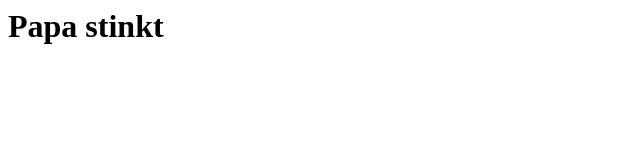
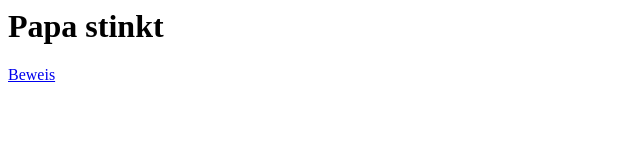
Before and after one commit to BenProgrammieren/papa-lol, a plain HTML site: page index.html in a window 1280 px wide. Shown: the full height of the page, 0-640 px from the left. Drawn offline with Linux system fonts and the light colour scheme.

Commit message:
v.1.1
beweis

Co-Authored-By: DocSmitt <99555963+docsmitt@users.noreply.github.com>
Co-Authored-By: Ben  <99504162+bentendo82@users.noreply.github.com>

```diff
--- a/index.html
+++ b/index.html
@@ -1,2 +1,3 @@
 <title> Papa smells </title>
 <h1>Papa stinkt</h1>
+<a href="https://petpicazzo.de/products/haustierportrait-gentleman-poster?currency=EUR&variant=43609884754188&utm_medium=cpc&utm_source=google&utm_campaign=Google%20Shopping&gclid=EAIaIQobChMIl-XIuJj3_AIVUed3Ch3E-AKSEAQYASABEgJtJ_D_BwE">Beweis</a>
```
